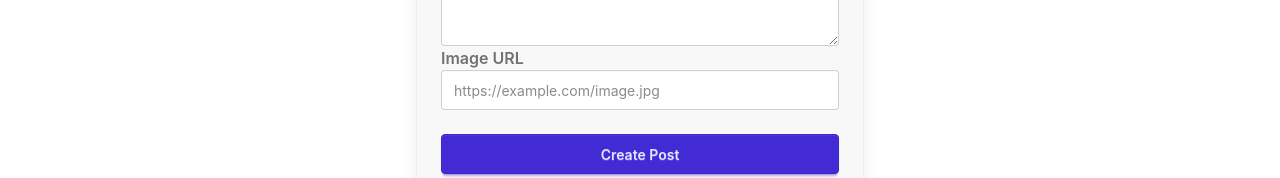
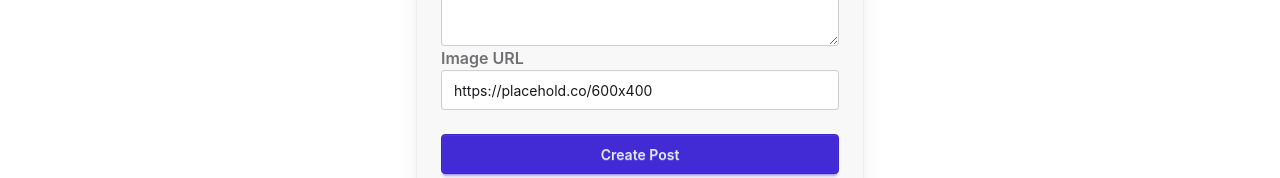
Before and after one commit to yousefHanyy/my-blog, a React (Vite) app: page /add-post in a window 1280 px wide. Shown: the part 323-501 px from the top of the page. Built offline with nearby package versions, Linux system fonts and the light colour scheme.

Commit message:
- Added a placeholder image if no image url provided. - Added a log (commented for testing purposes) in home.
NOTE: Need to fix full page refresh happening when adding, deleting and editing posts.

```diff
--- a/src/pages/AddPost.jsx
+++ b/src/pages/AddPost.jsx
@@ -10,6 +10,7 @@ function AddPost() {
   const [title, setTitle] = useState("");
   const [description, setDescription] = useState("");
   const [image, setImage] = useState("");
+
   const navigate = useNavigate();
 
   useEffect(() => {
@@ -60,7 +61,7 @@ function AddPost() {
         });
         toast.success("Post created successfully!");
       }
-
+      // console.log("posting");
       navigate("/");
     } catch (err) {
       toast.error(isEdit ? "Update failed." : "Creation failed.");
@@ -100,7 +101,7 @@ function AddPost() {
           required
           type="url"
           className="input input-bordered w-full"
-          value={image}
+          value={image ? image : "https://placehold.co/600x400"}
           onChange={(e) => setImage(e.target.value)}
           placeholder="https://example.com/image.jpg"
         />
--- a/src/pages/Home.jsx
+++ b/src/pages/Home.jsx
@@ -11,6 +11,7 @@ function Home() {
   const user = JSON.parse(localStorage.getItem("user"));
   const token = localStorage.getItem("token");
 
+  useEffect(() => {
     const fetchPosts = async () => {
       setLoading(true);
       try {
@@ -19,12 +20,9 @@ function Home() {
       } catch (err) {
         console.error(err);
         toast.error("Failed to load posts.");
-    } finally {
+      }
       setLoading(false);
-    }
     };
-
-  useEffect(() => {
     fetchPosts();
   }, []);
 
@@ -59,7 +57,6 @@ function Home() {
         headers: { Authorization: `Bearer ${token}` },
       });
       toast.success("Post removed successfully.");
-      fetchPosts();
     } catch (err) {
       toast.error("Deletion failed. Access denied.");
       console.error(err);
@@ -85,10 +82,7 @@ function Home() {
             <figure>
               <img
                 className="h-48 w-full object-cover"
-                src={
-                  post.image ||
-                  "https://img.daisyui.com/images/stock/photo-1606107557195-0e29a4b5b4aa.webp"
-                }
+                src={post.image || "https://placehold.co/600x400"}
                 alt={post.title}
               />
             </figure>
```
Lines whose indentation alone changed are shown as unchanged.
